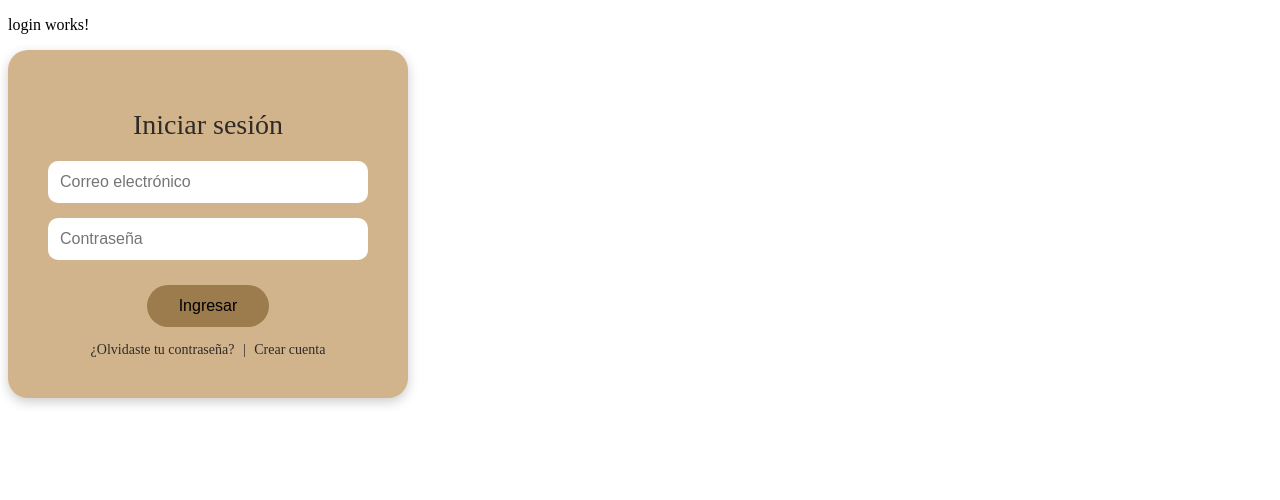
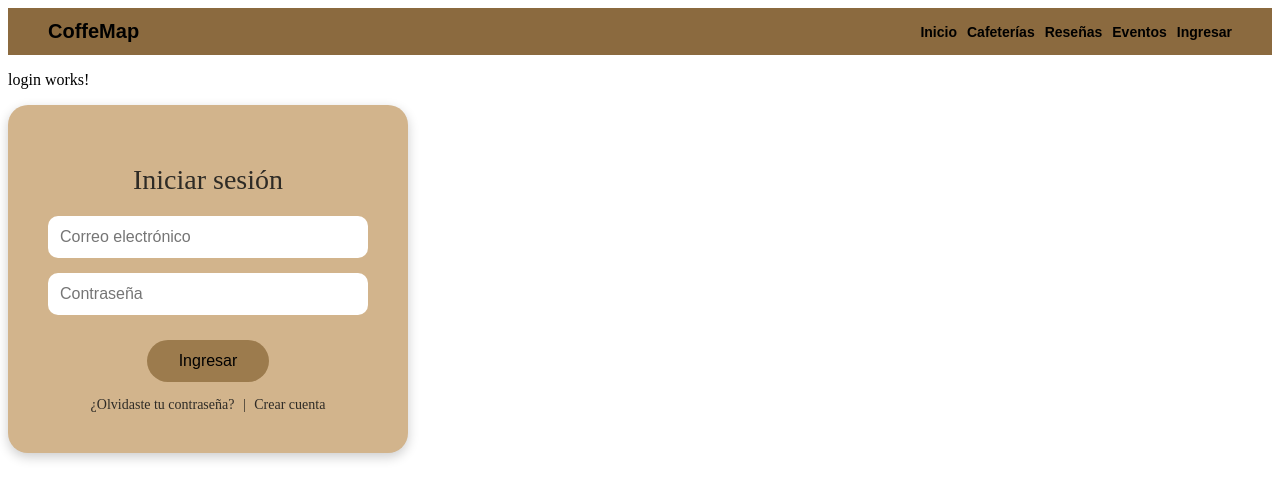
Before and after one commit to camila-salvia/red-de-cafeterias, an Angular app in the folder frontend/red-de-cafeterias-frontend/: page / in a window 1280 px wide. Shown: the top 500 px of the page. Built offline with nearby package versions, Linux system fonts and the light colour scheme.

Commit message:
se creó la barra de navegación

```diff
--- a/frontend/red-de-cafeterias-frontend/src/app/app.component.html
+++ b/frontend/red-de-cafeterias-frontend/src/app/app.component.html
@@ -1,2 +1,3 @@
+<app-home></app-home>
 <app-login></app-login>
 <router-outlet />
--- a/frontend/red-de-cafeterias-frontend/src/app/app.component.ts
+++ b/frontend/red-de-cafeterias-frontend/src/app/app.component.ts
@@ -4,11 +4,13 @@
 import { Component } from '@angular/core';
 import { RouterOutlet } from '@angular/router';
 import { LoginComponent } from "./features/login/login.component";
+import { HomeComponent } from "./features/home/home.component";
 
 @Component({
   selector: 'app-root',
   imports: [RouterOutlet,
-    LoginComponent],
+    LoginComponent,
+    HomeComponent],
   templateUrl: './app.component.html',
   styleUrl: './app.component.css'
 })
--- a/frontend/red-de-cafeterias-frontend/src/app/features/home/home.component.html
+++ b/frontend/red-de-cafeterias-frontend/src/app/features/home/home.component.html
@@ -1 +1 @@
-<p>home works!</p>
+<app-header></app-header>
--- a/frontend/red-de-cafeterias-frontend/src/app/features/home/home.component.ts
+++ b/frontend/red-de-cafeterias-frontend/src/app/features/home/home.component.ts
@@ -1,8 +1,9 @@
 import { Component } from '@angular/core';
+import { HeaderComponent } from "../../shared/header/header.component";
 
 @Component({
   selector: 'app-home',
-  imports: [],
+  imports: [HeaderComponent],
   templateUrl: './home.component.html',
   styleUrl: './home.component.css'
 })
--- /dev/null
+++ b/frontend/red-de-cafeterias-frontend/src/app/shared/header/header.component.css
@@ -0,0 +1,32 @@
+.header-container {
+  background-color: #8b6a3f;
+  display: flex;
+  justify-content: space-between;
+  align-items: center;
+  padding: 12px 40px;
+  font-family: Arial, sans-serif;
+}
+
+.header-title {
+  margin: 0;
+  font-size: 20px;
+  font-weight: bold;
+  color: black;
+}
+
+.header-nav {
+  display: flex;
+  gap: 10px;
+}
+
+.nav-link {
+  color: black;
+  text-decoration: none;
+  font-weight: bold;
+  font-size: 14px;
+  position: relative;
+}
+
+.nav-link:hover {
+  color: white;
+}
--- /dev/null
+++ b/frontend/red-de-cafeterias-frontend/src/app/shared/header/header.component.html
@@ -0,0 +1,11 @@
+
+  <div class="header-container">
+    <h1 class="header-title">CoffeMap</h1>
+    <nav class="header-nav">
+      <a routerLink="#" class="nav-link">Inicio</a>
+      <a routerLink="#" class="nav-link">Cafeterías</a>
+      <a routerLink="#" class="nav-link">Reseñas</a>
+      <a routerLink="#" class="nav-link">Eventos</a>
+      <a routerLink="#" class="nav-link">Ingresar</a>
+    </nav>
+  </div>
```
Also changed, not shown: frontend/red-de-cafeterias-frontend/src/app/shared/header/header.component.ts (added, +11 -0 lines), 1 other file (tests, documents, lock files or other folders).
